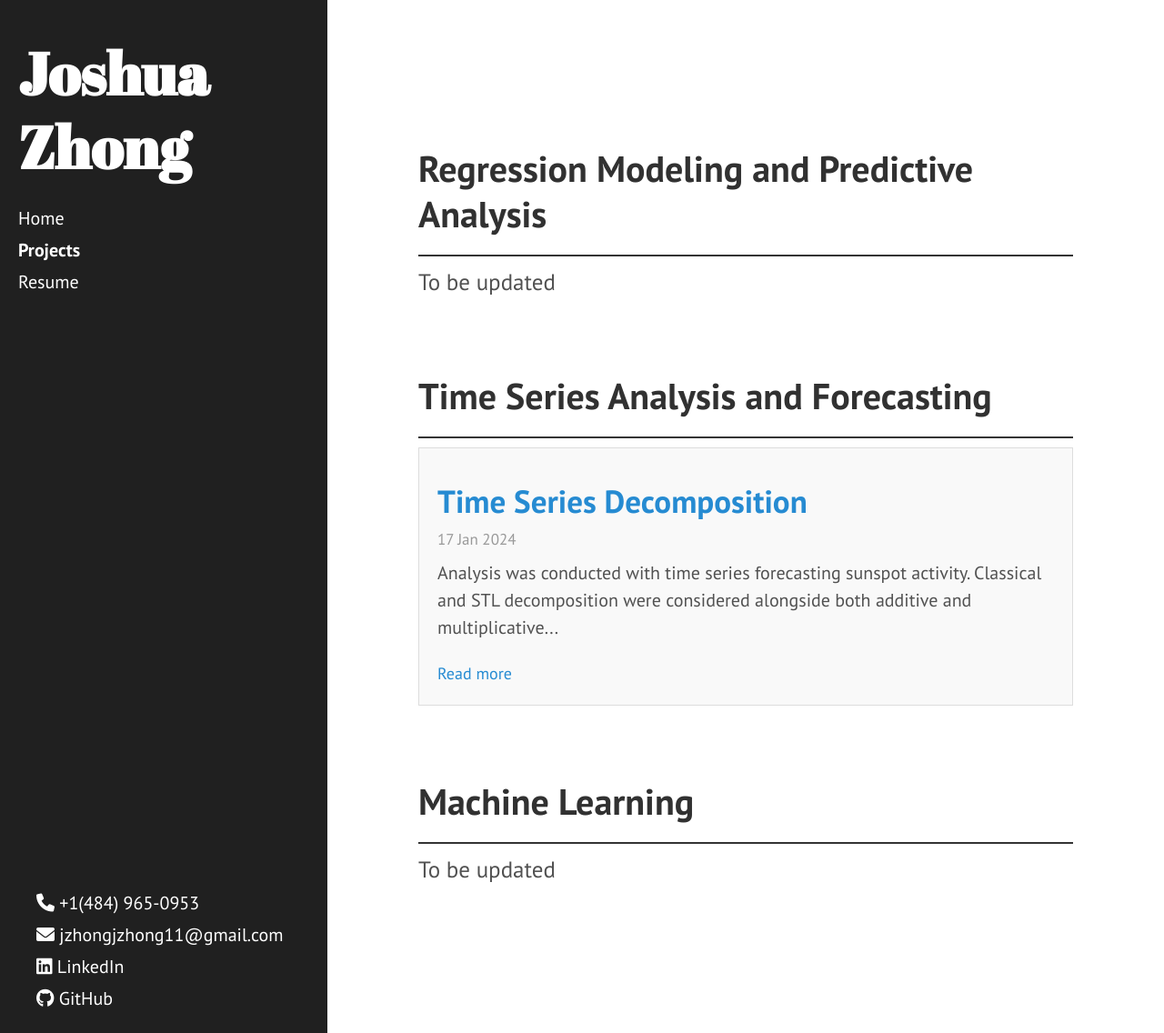
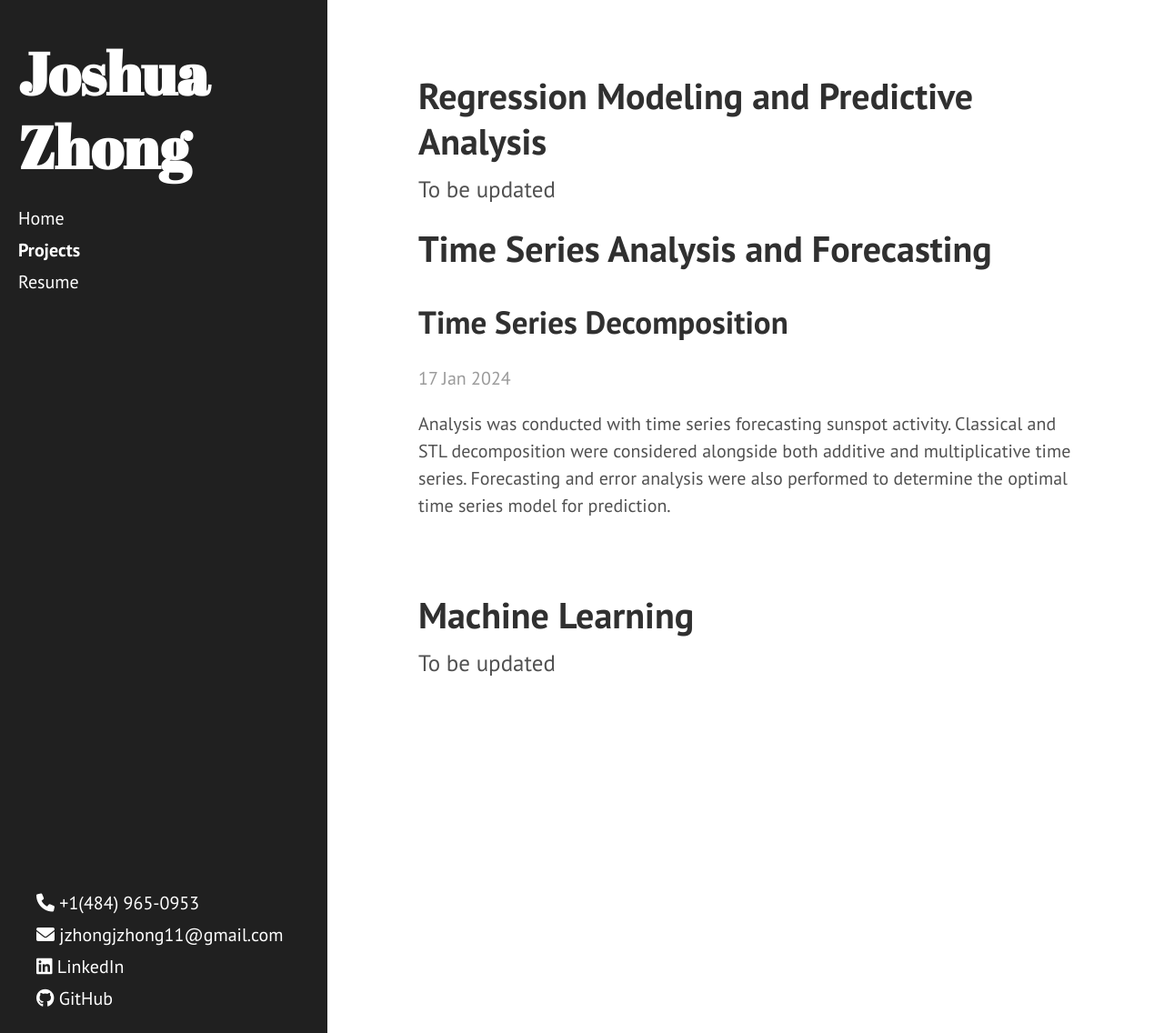
Before and after one commit to JZhong01/JZhong01.github.io, a Jekyll site: the page built from projects.html, in a window 1280 px wide and 1136 px high. Shown: the whole window at 91% size. Built offline with Jekyll 4.4.1, drawn with Linux system fonts in a browser that asks for light colours.

Commit message:
various changes

```diff
--- a/projects.html
+++ b/projects.html
@@ -4,7 +4,7 @@
 ---
 
 
-{% comment %}
+
 <h1 class="post-title" >
     Regression Modeling and Predictive Analysis
 </h1>
@@ -81,87 +81,3 @@
       {% endif %}
     {% endfor %}
   </div>
-
-{% endcomment %}
-
-
-<h1 class="category-title" style="font-size: 2rem; margin-top: 2em; padding-bottom: 0.5em; border-bottom: 2px solid #333;">
-    Regression Modeling and Predictive Analysis
-</h1>
-
-<p class="lead">To be updated</p>
-
-<div class="posts" style="margin-bottom: 3em;">
-    {% for post in site.posts %}
-      {% if post.categories contains 'regression-analysis' %}
-      <div class="post" style="border: 1px solid #ddd; padding: 1em; margin-bottom: 1.5em; background-color: #f9f9f9;">
-        <h2 class="post-title" style="font-size: 1.75rem; margin-top: 0.5em; margin-bottom: 0.5em;">
-          <a href="{{ site.baseurl }}/{{post.title}}" target="_blank" style="text-decoration: none; color: #268bd2;">
-            {{ post.title }}
-          </a>
-        </h2>
-
-        <span class="post-date" style="color: #999; font-size: 0.85rem; display: block; margin-bottom: 0.5em;">
-          {{ post.date | date_to_string }}
-        </span>
-
-        <p>{{ post.excerpt | strip_html | truncatewords: 20 }}</p>
-        <a href="{{ post.url }}" style="font-size: 0.9rem; color: #268bd2;">Read more</a>
-      </div>
-      {% endif %}
-    {% endfor %}
-</div>
-
-
-<h1 class="category-title" style="font-size: 2rem; margin-top: 2em; padding-bottom: 0.5em; border-bottom: 2px solid #333;">
-    Time Series Analysis and Forecasting
-</h1>
-
-<div class="posts" style="margin-bottom: 3em;">
-    {% for post in site.posts %}
-      {% if post.categories contains 'time-series' %}
-      <div class="post" style="border: 1px solid #ddd; padding: 1em; margin-bottom: 1.5em; background-color: #f9f9f9;">
-        <h2 class="post-title" style="font-size: 1.75rem; margin-top: 0.5em; margin-bottom: 0.5em;">
-          <a href="{{ site.baseurl }}/{{post.title}}" target="_blank" style="text-decoration: none; color: #268bd2;">
-            {{ post.title }}
-          </a>
-        </h2>
-
-        <span class="post-date" style="color: #999; font-size: 0.85rem; display: block; margin-bottom: 0.5em;">
-          {{ post.date | date_to_string }}
-        </span>
-
-        <p>{{ post.excerpt | strip_html | truncatewords: 20 }}</p>
-        <a href="{{ post.url }}" style="font-size: 0.9rem; color: #268bd2;">Read more</a>
-      </div>
-      {% endif %}
-    {% endfor %}
-</div>
-
-
-<h1 class="category-title" style="font-size: 2rem; margin-top: 2em; padding-bottom: 0.5em; border-bottom: 2px solid #333;">
-    Machine Learning
-</h1>
-
-<p class="lead">To be updated</p>
-
-<div class="posts" style="margin-bottom: 3em;">
-    {% for post in site.posts %}
-      {% if post.categories contains 'machine-learning' %}
-      <div class="post" style="border: 1px solid #ddd; padding: 1em; margin-bottom: 1.5em; background-color: #f9f9f9;">
-        <h2 class="post-title" style="font-size: 1.75rem; margin-top: 0.5em; margin-bottom: 0.5em;">
-          <a href="{{ site.baseurl }}/{{post.title}}" target="_blank" style="text-decoration: none; color: #268bd2;">
-            {{ post.title }}
-          </a>
-        </h2>
-
-        <span class="post-date" style="color: #999; font-size: 0.85rem; display: block; margin-bottom: 0.5em;">
-          {{ post.date | date_to_string }}
-        </span>
-
-        <p>{{ post.excerpt | strip_html | truncatewords: 20 }}</p>
-        <a href="{{ post.url }}" style="font-size: 0.9rem; color: #268bd2;">Read more</a>
-      </div>
-      {% endif %}
-    {% endfor %}
-</div>
```
